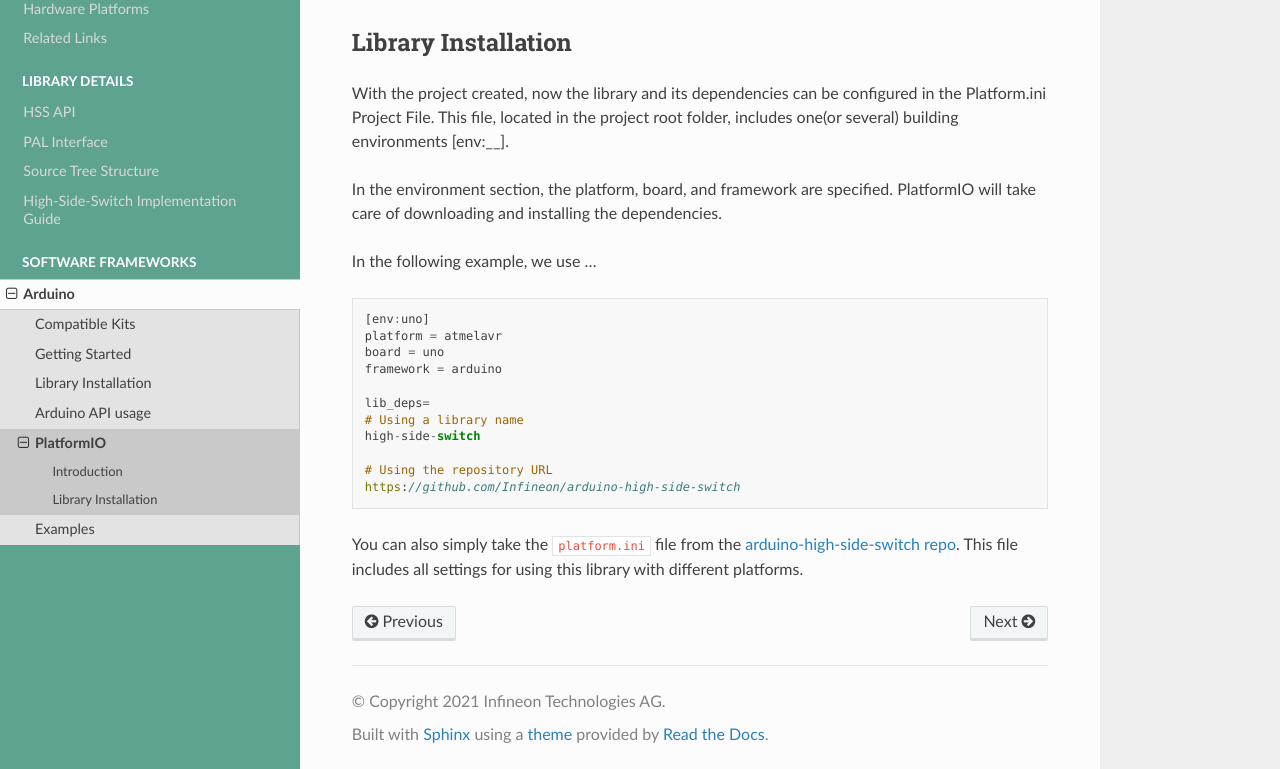
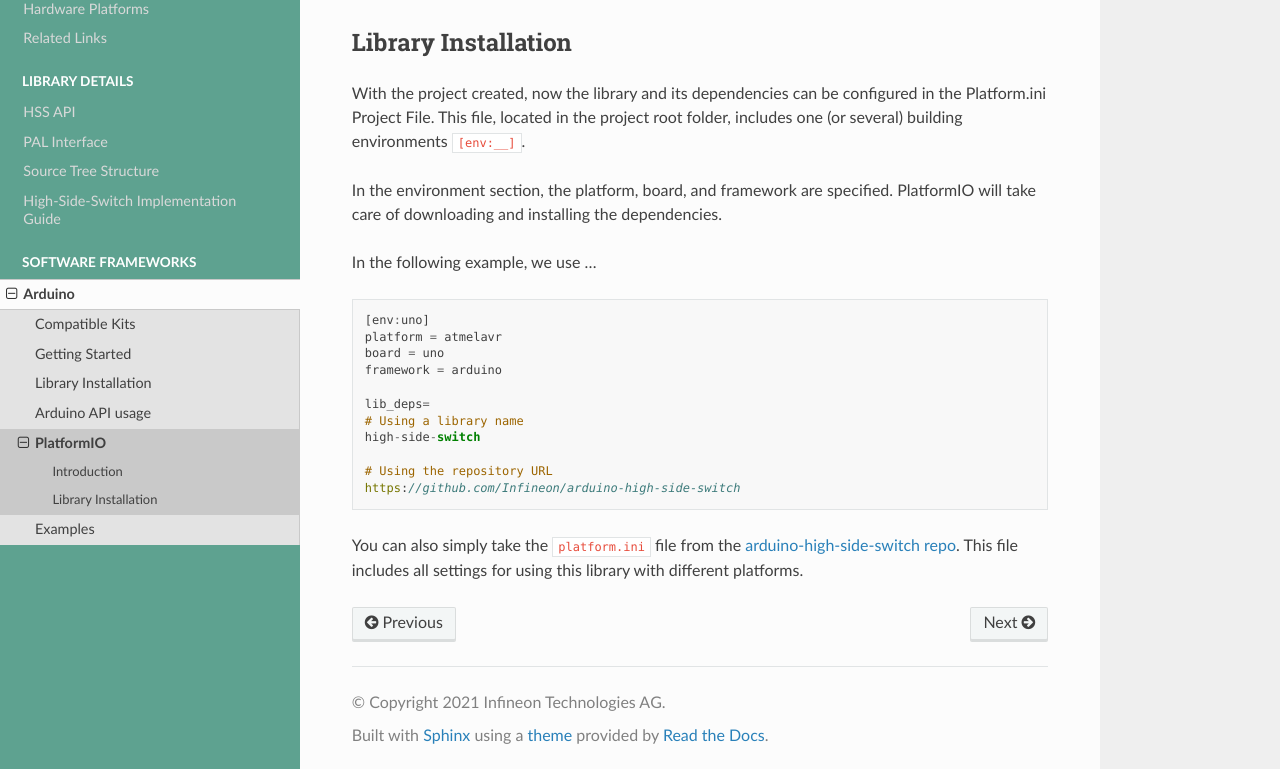
Before and after one commit to Infineon/high-side-switch, a Sphinx documentation site: the page built from docs/sw-frmwk/arduino/arduino-platformio.rst, in a window 1280 px wide and 1058 px high. Shown: the part 286-1055 px from the top of the window. Built offline with Sphinx 7.4.7 and the Read the Docs theme 2.0.0, drawn with Linux system fonts in a browser that asks for light colours; pages that are not in the unit, such as notebooks, are missing from menus.

Commit message:
minor fixes

```diff
--- a/docs/sw-frmwk/arduino/arduino-getting-started.rst
+++ b/docs/sw-frmwk/arduino/arduino-getting-started.rst
@@ -1,4 +1,4 @@
-.. _arduino-examples:
+.. _arduino-getting-started:
 
 Arduino Getting Started
 =======================
--- a/docs/sw-frmwk/arduino/arduino-lib-installation.rst
+++ b/docs/sw-frmwk/arduino/arduino-lib-installation.rst
@@ -19,7 +19,7 @@ These installation processes are conveniently described on the official `Arduino
 
 * **Arduino IDE Library Manager**
 
-Library name: ``arduino-high-side-switch``
+Library name: ``high-side-switch``
 
 * **Arduino IDE Manual Installation**
 
--- a/docs/sw-frmwk/arduino/arduino-platformio.rst
+++ b/docs/sw-frmwk/arduino/arduino-platformio.rst
@@ -12,7 +12,7 @@ If you are new to PlatformIO, download and install Visual Studio Code first and
 
 Library Installation
 --------------------
-With the project created, now the library and its dependencies can be configured in the Platform.ini Project File. This file, located in the project root folder, includes one(or several) building environments [env:__].
+With the project created, now the library and its dependencies can be configured in the Platform.ini Project File. This file, located in the project root folder, includes one (or several) building environments ``[env:__]``.
 
 In the environment section, the platform, board, and framework are specified. PlatformIO will take care of downloading and installing the dependencies.
 
```
Also changed, not shown: docs/sw-frmwk/arduino/arduino-examples.rst (+4 -4 lines).
